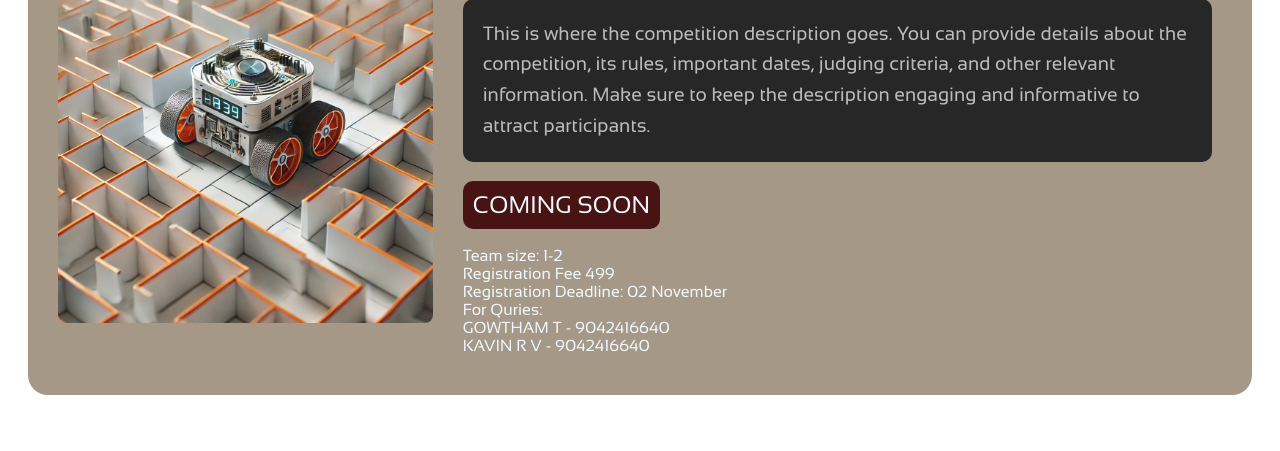
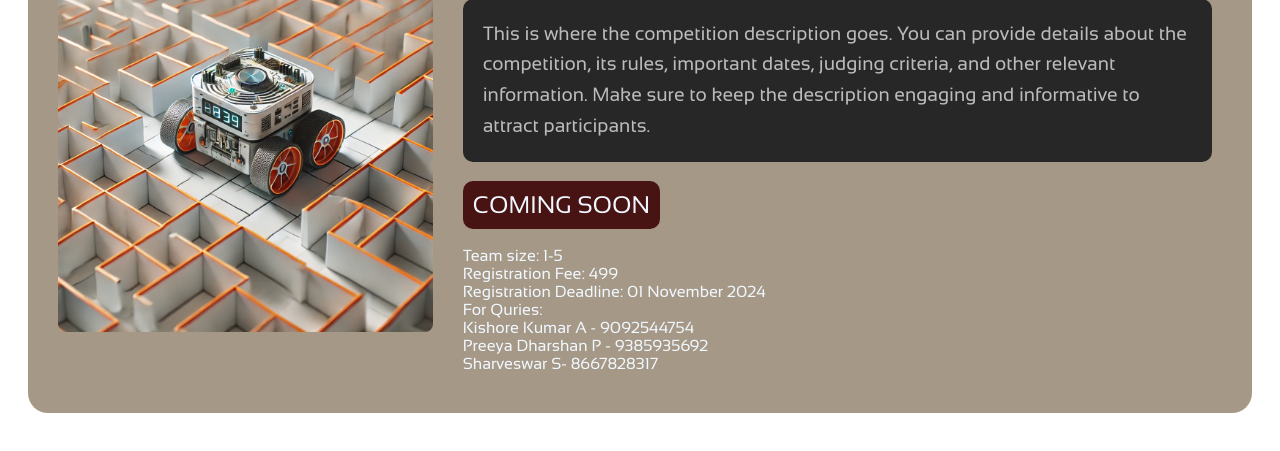
Before and after one commit to beyond-space21/elfuturix_a, a website built with Vite: page el_futurix/robosoccer.html in a window 1280 px wide. Shown: the part 139-590 px from the top of the page. Built offline with nearby package versions, Linux system fonts and the light colour scheme.

Commit message:
Update robosoccer.html

```diff
--- a/el_futurix/robosoccer.html
+++ b/el_futurix/robosoccer.html
@@ -191,12 +191,13 @@
             </p>
             <div class="btn">COMING SOON</div>
             <br>
-            <div class="key">Team size: <span class="val">1-2</span></div>
-            <div class="key">Registration Fee <span class="val">499</span></div>
-            <div class="key">Registration Deadline: <span class="val">02 November</span></div>
+            <div class="key">Team size: <span class="val"> 1-5 </span></div>
+            <div class="key">Registration Fee: <span class="val"> 499 </span></div>
+            <div class="key">Registration Deadline: <span class="val"> 01 November 2024 </span></div>
             <div class="key"> For Quries:
-                <div class="val">GOWTHAM T - 9042416640</div>
-                 <div class="val">KAVIN R V - 9042416640</div>
+                <div class="val">Kishore Kumar A - 9092544754</div>
+                 <div class="val">Preeya Dharshan P - 9385935692</div>
+                    <div class="val">Sharveswar S- 8667828317</div>
             </div>
         </div>
     </div>
```
